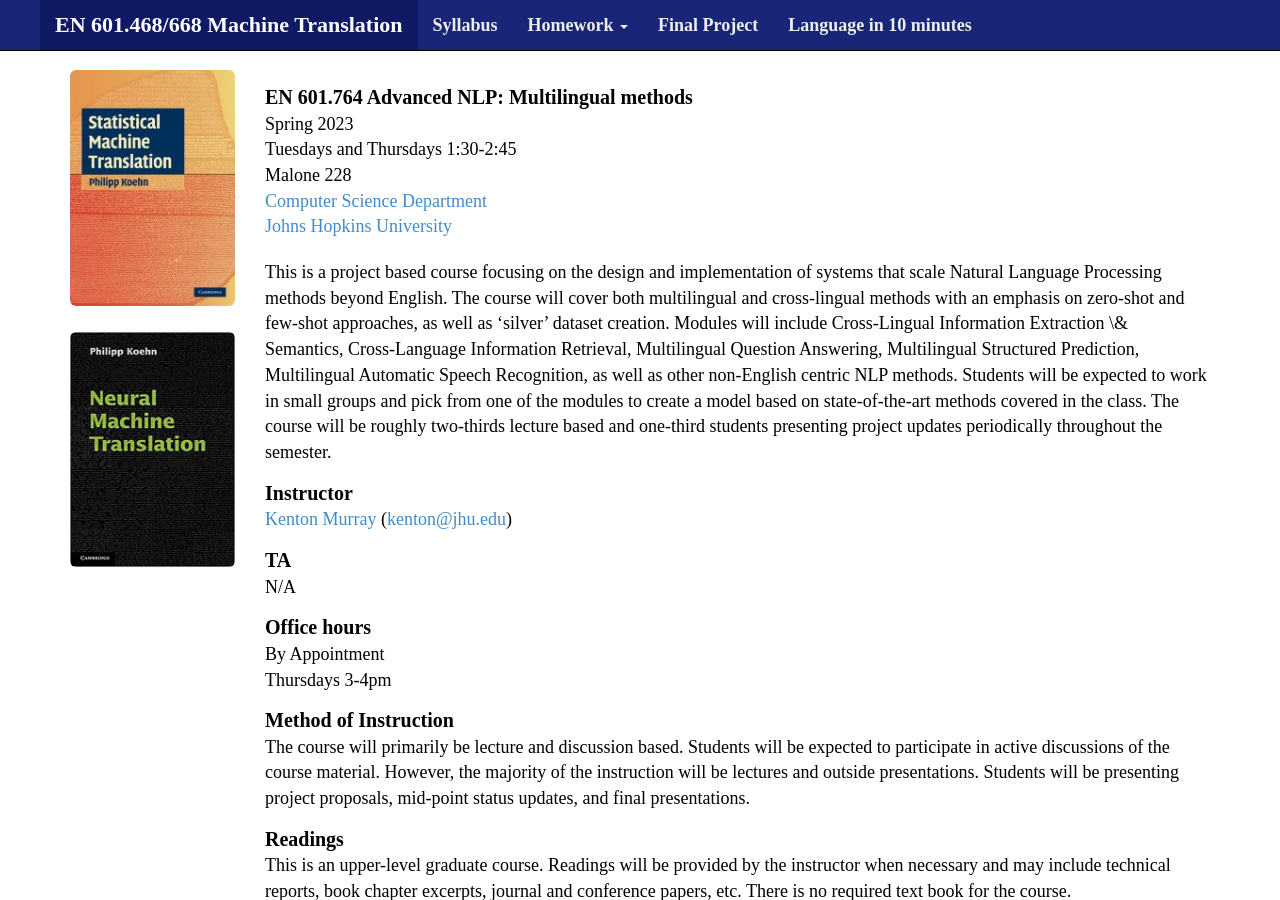
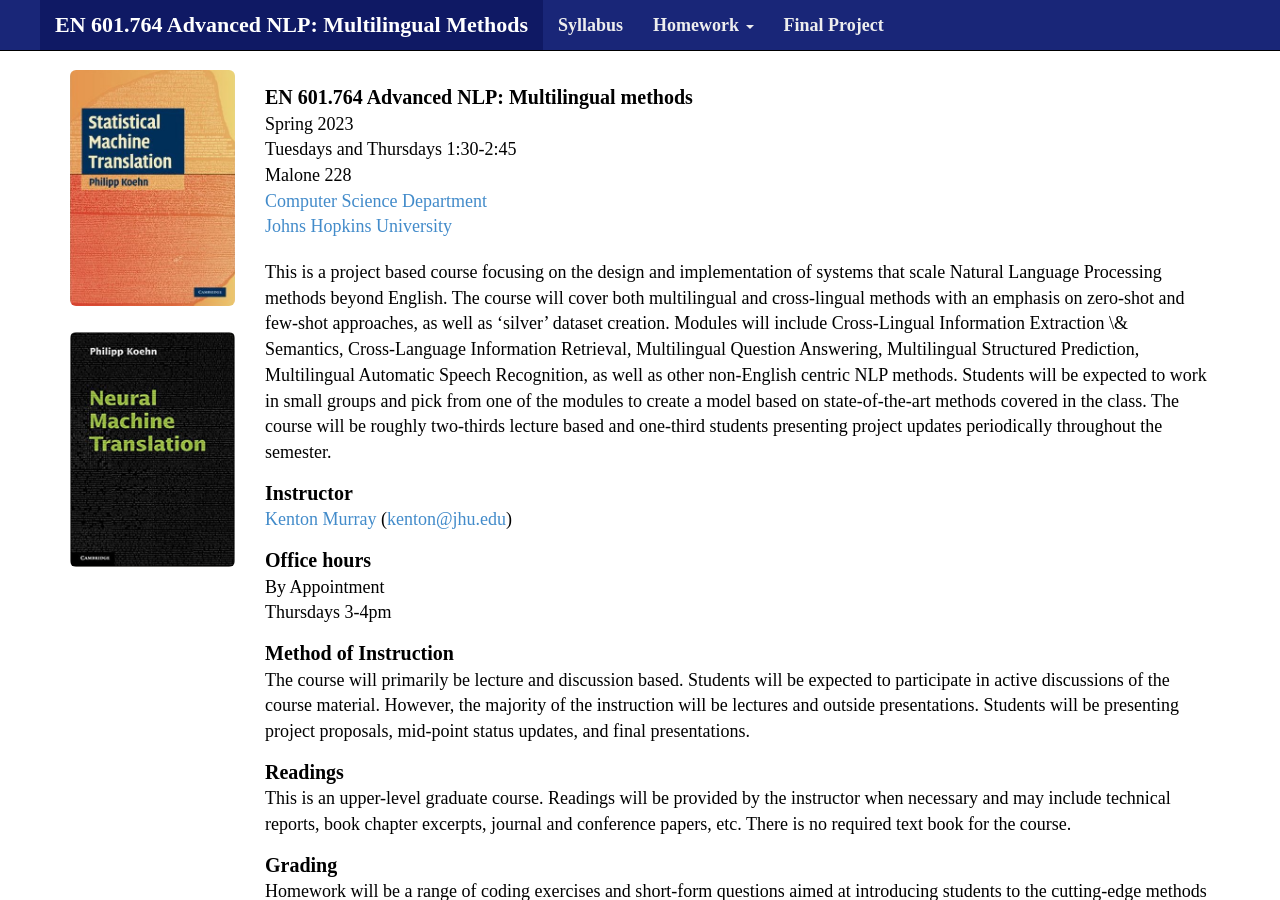
Before and after one commit to mt-class/jhu-multilingual, a Jekyll site: the page built from index.md, in a window 1280 px wide and 900 px high. Built offline with Jekyll 4.4.1, drawn with Linux system fonts in a browser that asks for light colours; nearby versions of some CDN libraries; some web fonts are replaced.

Commit message:
Updating banners

```diff
--- a/_layouts/default.html
+++ b/_layouts/default.html
@@ -40,7 +40,7 @@
             <span class="icon-bar"></span>
           </button>
           <ul class="nav navbar-nav">
-            <li id="main_page"><a href="index.html" class="navbar-brand">EN 601.468/668 Machine Translation</a></li>
+            <li id="main_page"><a href="index.html" class="navbar-brand">EN 601.764 Advanced NLP: Multilingual Methods</a></li>
           </ul>
         </div>
         <nav class="collapse navbar-collapse" role="navigation">
@@ -49,18 +49,18 @@
             <li id="homework">
               <a class="dropdown-toggle" data-toggle="dropdown" href="#">Homework <span class="caret"></span></a>
               <ol class="dropdown-menu">
-                <li><a href="hw0.html">1. Quality of Machine Translation</a></li>
-                <li><a href="hw1.html">2. Word Alignment</a></li>
+                <li><a href="hw0.html">1. Silver Dataset Creation</a></li>
+                <!-- <li><a href="hw1.html">2. Word Alignment</a></li>
                 <li><a href="hw2.html">3. Decoding</a></li>
                 <li><a href="hw3.html">4. Neural Machine Translation 1</a></li>
                 <li><a href="hw4.html">5. Neural Machine Translation 2</a></li>
-                <!-- <li><a href="hw3.html">4. Evaluation</a></li>
+                <li><a href="hw3.html">4. Evaluation</a></li>
                 <li><a href="hw4.html">5. Reranking</a></li>
                 <li><a href="hw5.html">6. Inflection</a></li> -->
               </ol>
             </li>
             <li id="project"><a href="project.html">Final Project</a></li>
-            <li id="lin10"><a href="lin10.html">Language in 10 minutes</a></li>
+            <!-- <li id="lin10"><a href="lin10.html">Language in 10 minutes</a></li> -->
           </ul>
         </nav>
       </div>
--- a/index.md
+++ b/index.md
@@ -19,9 +19,6 @@ This is a project based course focusing on the design and implementation of syst
 
 Instructor
 : [Kenton Murray](http://www.kentonmurray.com) (<kenton@jhu.edu>)
-
-TA
-: N/A
 
 Office hours
 : By Appointment
```
